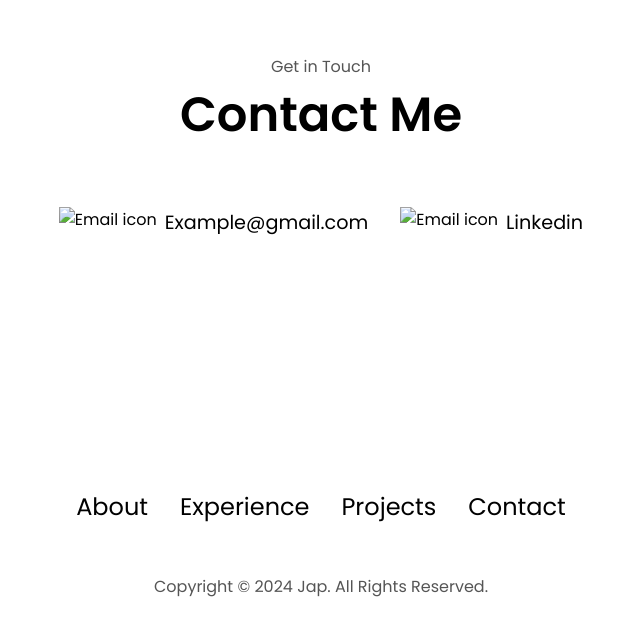
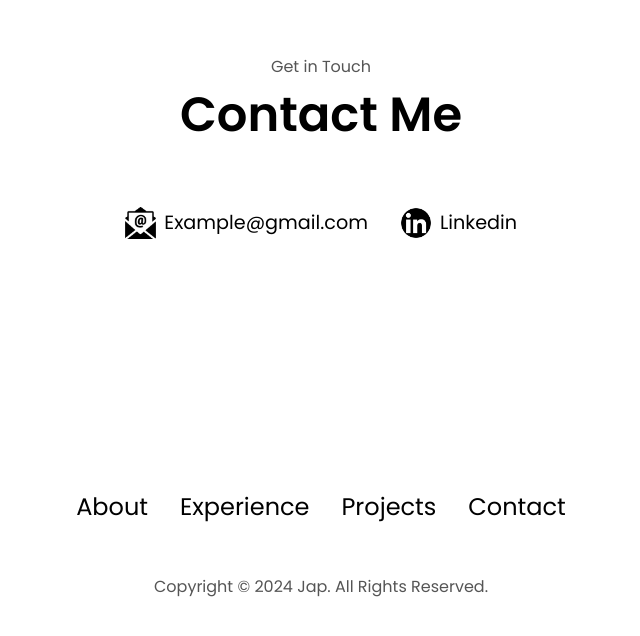
Before and after one commit to javierjap28/portfolio, a plain HTML site: page index.html in a window 1280 px wide. Shown: the part 4119-4755 px from the top of the page, without its empty margins (319-959 px from the left). Drawn offline with Linux system fonts and the light colour scheme.

Commit message:
Update the links in a new folder Images

```diff
--- a/index.html
+++ b/index.html
@@ -285,7 +285,7 @@
       <div class="contact-info-upper-container">
         <div class="contact-info-container">
           <img
-            src="./email icon.png"
+            src="./assets/images/email icon.png"
             alt="Email icon"
             class="icon contact-icon"
           />
@@ -293,7 +293,7 @@
         </div>
         <div class="contact-info-container">
           <img
-            src="./linkedin icon.png"
+            src="./assets/images/linkedin icon.png"
             alt="Email icon"
             class="icon contact-icon"
           />
```
